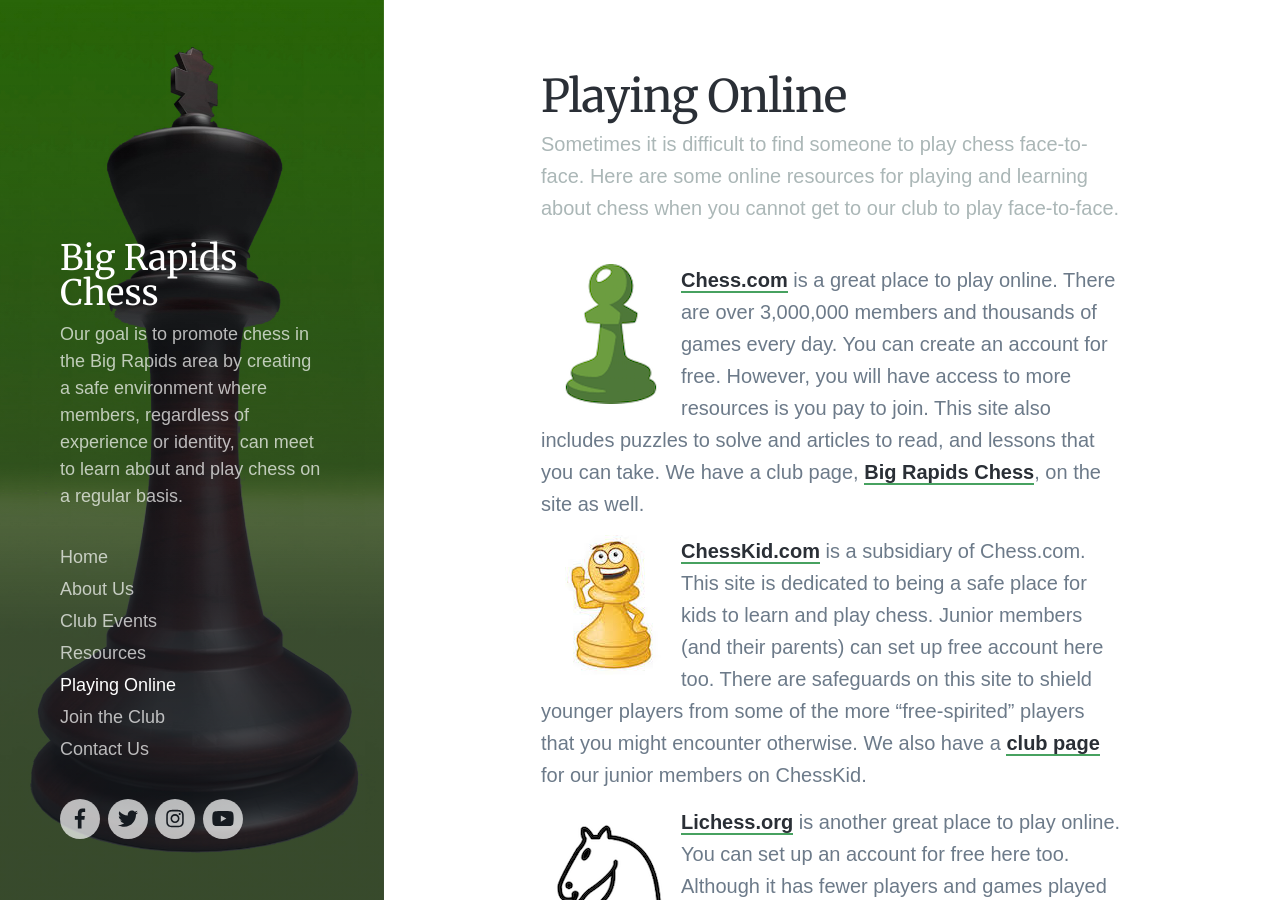
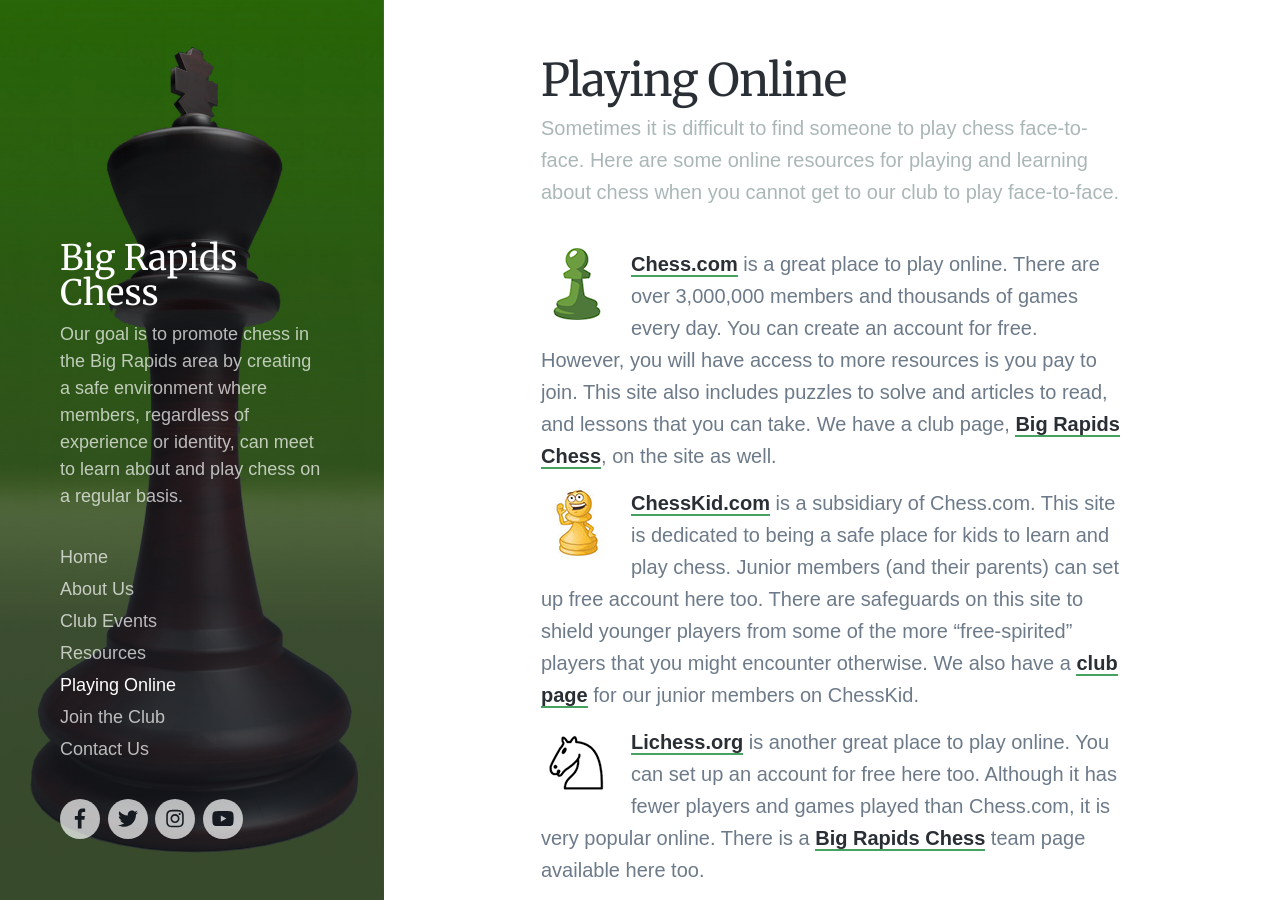
Before and after one commit to bigrapidschess/bigrapidschess.github.io, a Jekyll site: the page built from _pages/online.md, in a window 1280 px wide and 900 px high. Built offline with Jekyll 4.4.1, drawn with Linux system fonts in a browser that asks for light colours; nearby versions of some CDN libraries; some web fonts are replaced.

Commit message:
reduced chess icon image sizes and removed analytics ID code

```diff
--- a/_data/settings.yml
+++ b/_data/settings.yml
@@ -162,7 +162,7 @@
 
 advanced_settings:
   ajax_loading: true
-  analytics_code: "UA-149838229-1"
+  analytics_code: ""
   custom_styles: ""
   header_js: ""
   footer_js: ""
```
Also changed, not shown: images/chess.png, images/chessable.png, images/chesskid.jpeg, images/chesstempo.png, images/lichess.png.
